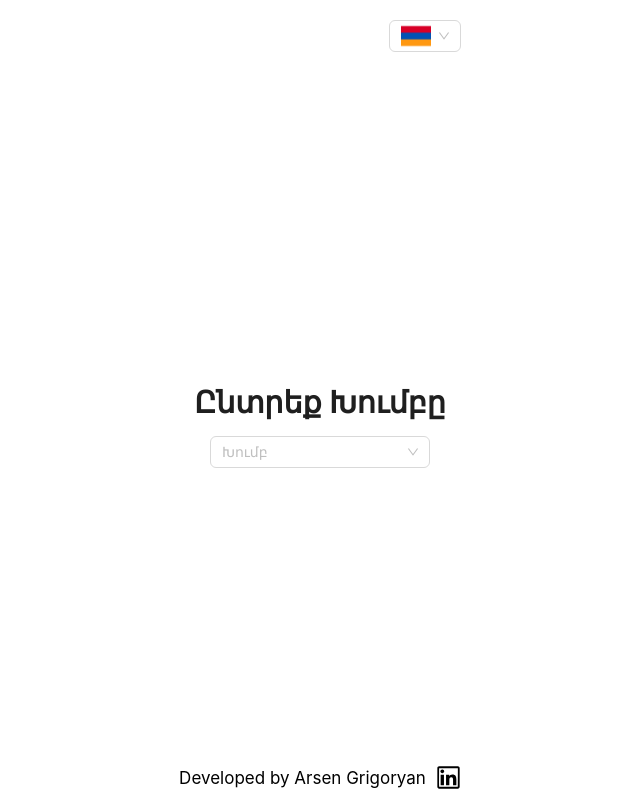
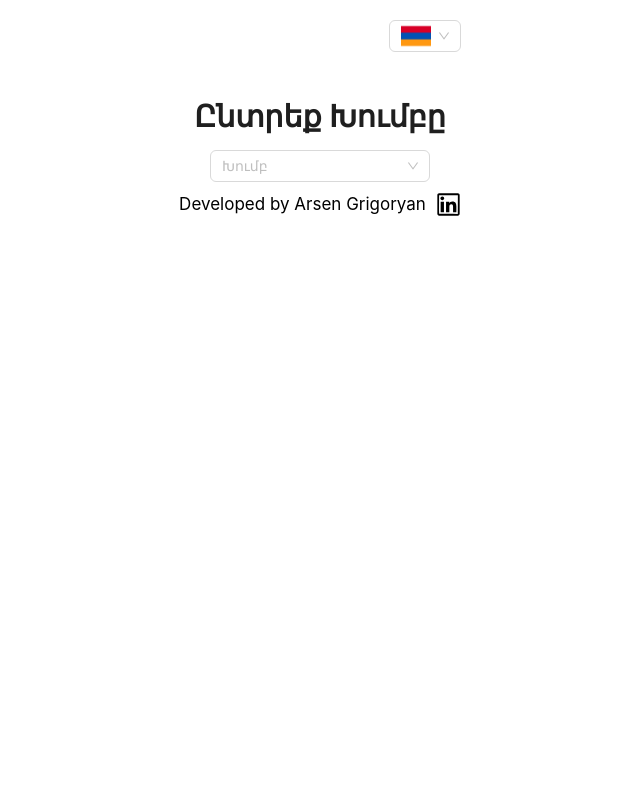
Before and after one commit to arsen2019/uschedule_ui, a React (Create React App) app: page / in a window 1280 px wide. Shown: the whole page, without its empty margins (320-960 px from the left). Built offline with nearby package versions, Linux system fonts and the light colour scheme; no server answers.

Commit message:
Fixed overflow in track

```diff
--- a/src/index.css
+++ b/src/index.css
@@ -1,5 +1,5 @@
 html, body, #root {
-    height: 100%;
+    height: fit-content;
 
 }
 
```
